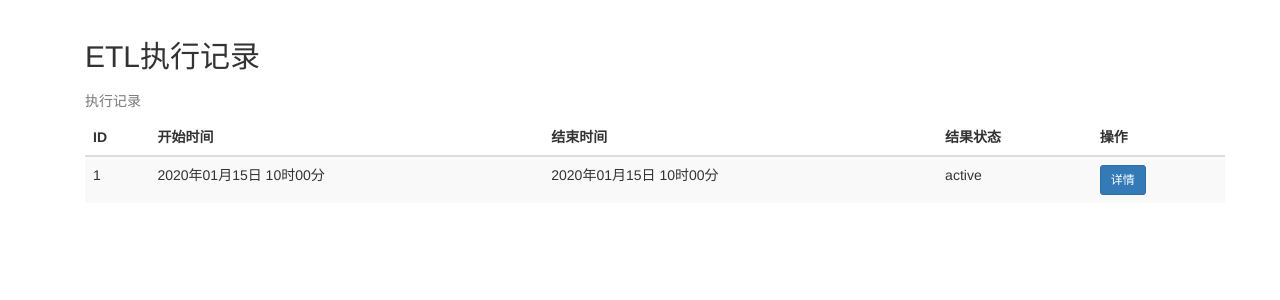
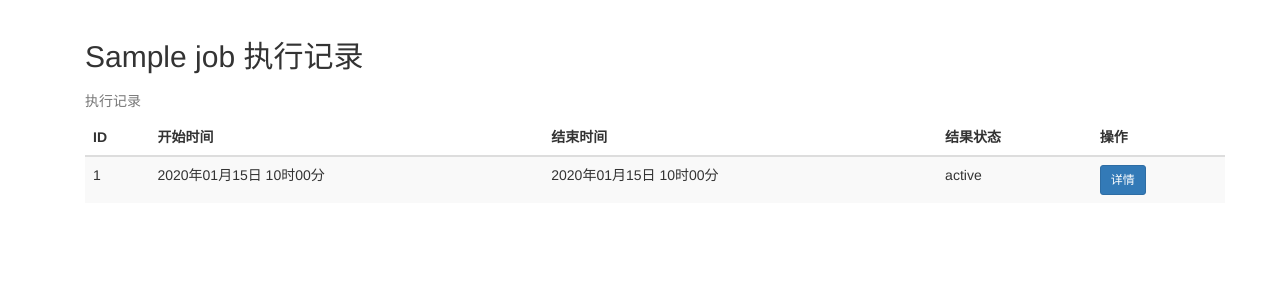
Before and after one commit to runningdata/runningd, a Django app: template metamap_django/metamap/templates/etl/executions.html in a window 1280 px wide. Shown: the part 52-352 px from the top of the page. Run offline with Django 3.2, Linux system fonts and the light colour scheme; the template is opened without the code that fills it: most values are stand-ins (such as "Sample title", 1, 10 or a date in 2020); some libraries are stand-ins or nearby versions.

Commit message:
in executions we use foreigh key job

```diff
--- a/metamap_django/metamap/models.py
+++ b/metamap_django/metamap/models.py
@@ -47,7 +47,8 @@ class Executions(models.Model):
     任务执行记录
     '''
     logLocation = models.CharField(max_length=120, db_column='log_location')
-    jobId = models.IntegerField(db_column='job_id')
+    # jobId = models.IntegerField(db_column='job_id')
+    job = models.ForeignKey(ETL, on_delete=models.CASCADE)
     start_time = models.DateTimeField(default=timezone.now)
     end_time = models.DateTimeField(null=True)
     status = models.IntegerField(default=-1)
--- a/metamap_django/metamap/templates/etl/executions.html
+++ b/metamap_django/metamap/templates/etl/executions.html
@@ -4,8 +4,7 @@
 
 {% block content %}
 <div class="container">
-    <h2>ETL执行记录</h2>
-
+    <h2>{{ executions.first.job.tblName }}  执行记录</h2>
 
     <table class="table table-striped">
         <caption>执行记录</caption>
--- a/metamap_django/metamap/views/etls.py
+++ b/metamap_django/metamap/views/etls.py
@@ -166,7 +166,7 @@ def exec_job(request, etlid):
     work_manager.add_job(threadpool.do_job, 'sh ' + location, log_location)
     logger.info(
         'job for %s has been executed, current pool size is %d' % (etl.tblName, work_manager.work_queue.qsize()))
-    execution = Executions(logLocation=log_location, jobId=etlid, status=EXECUTION_STATUS.RUNNING)
+    execution = Executions(logLocation=log_location, job_id=etlid, status=EXECUTION_STATUS.RUNNING)
     execution.save()
     return redirect('metamap:execlog', execid=execution.id)
 
@@ -205,4 +205,4 @@ def exec_list(request, jobid):
     :return:
     '''
     return render(request, 'etl/executions.html',
-                  {'executions': Executions.objects.filter(jobId=jobid).order_by('-start_time')})
+                  {'executions': Executions.objects.filter(job_id=jobid).order_by('-start_time')})
```
